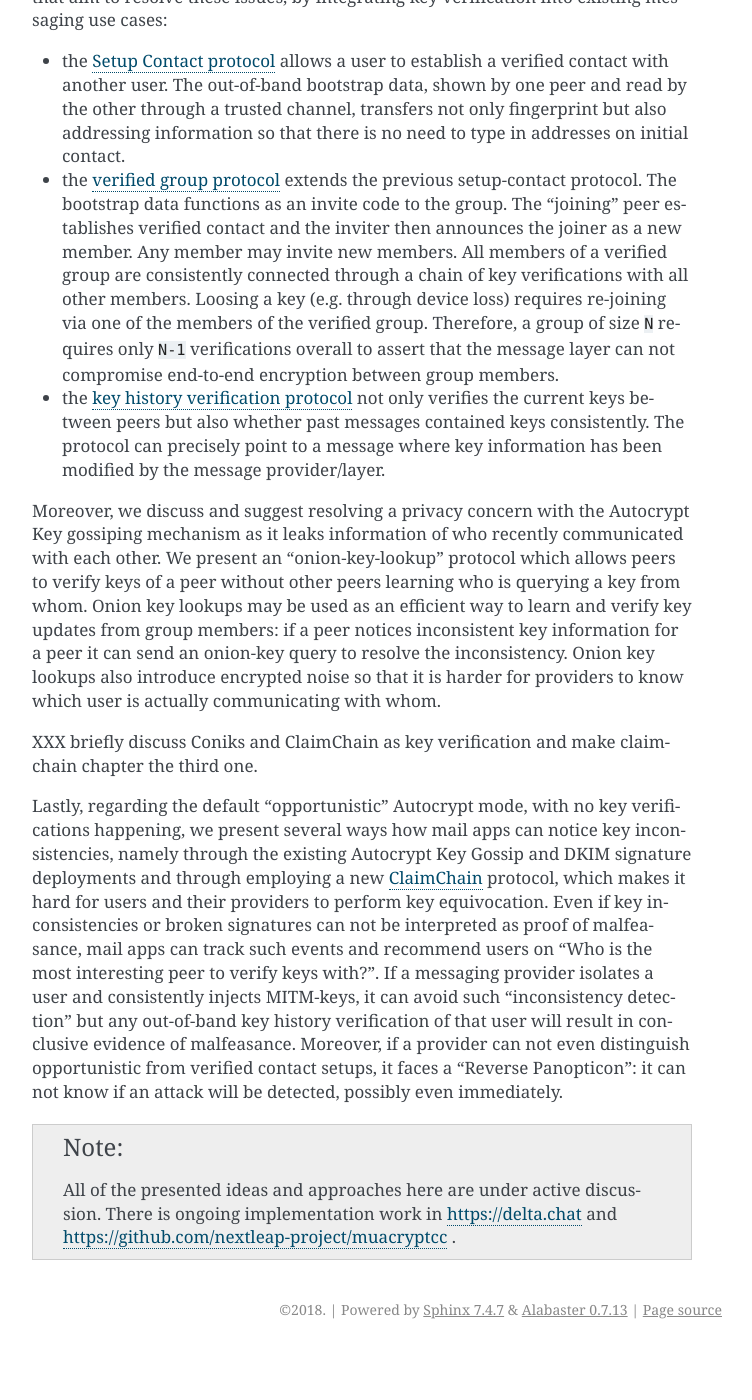
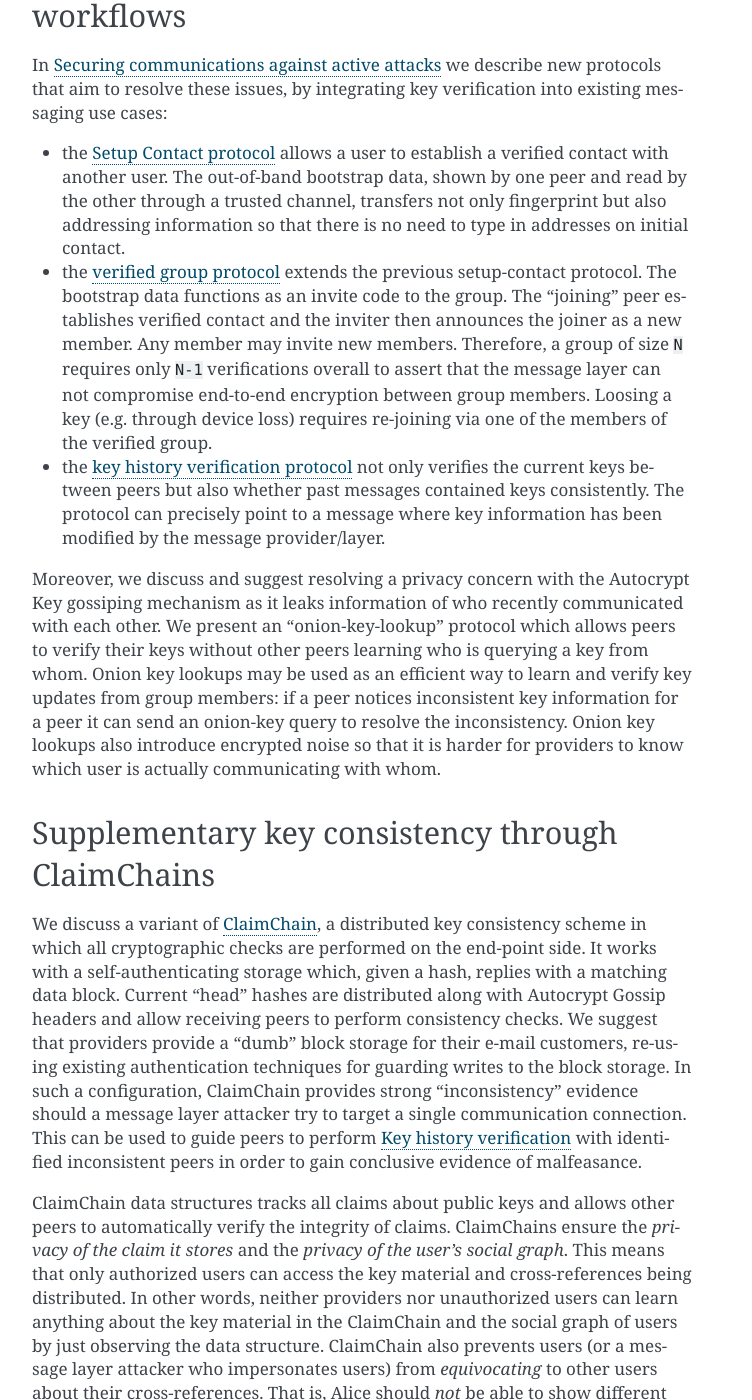
Before and after one commit to nextleap-project/countermitm, a Sphinx documentation site: the page built from source/summary.rst, in a window 1280 px wide and 1400 px high, scrolled down 1062 px. Shown: the whole window, without its empty margins (388-1140 px from the left). Built offline with Sphinx 7.4.7, drawn with Linux system fonts in a browser that asks for light colours; before the commit the page ends 2411 px from its top, so only the background shows below that; some of the changed text lies outside the part shown.

Commit message:
fix #28 -- put claimchain before gossip/dkim and streamline the document structure and some phrases.

```diff
--- a/source/index.rst
+++ b/source/index.rst
@@ -6,13 +6,11 @@
 Detecting and preventing active attacks against Autocrypt
 =========================================================
 
-(Abstract)
-
 .. toctree::
    :maxdepth: 2
 
    summary.rst
    new.rst
+   claimchains.rst
    gossip.rst
    dkim.rst
-   claimchains.rst
--- a/source/new.rst
+++ b/source/new.rst
@@ -1,3 +1,6 @@
+.. raw:: latex
+
+    \newpage
 
 Securing communications against active attacks
 ==============================================
--- a/source/summary.rst
+++ b/source/summary.rst
@@ -3,10 +3,8 @@
 
 We present and discuss new ways to prevent and detect active
 attacks against Autocrypt_. The Level 1 Autocrypt spec
-offers users single-click, opt-in encryption for e-mail apps.
-It eases group communications and
-introduces a way to setup encryption on multiple devices.
-However, Autocrypt Level 1 does not address or discuss active attacks
+offers users single-click, opt-in e-mail encryption but does
+not discuss active attacks
 from the message layer such as tampering
 with the Autocrypt header during e-mail message transport.
 This document presents research results from the NEXTLEAP EU project
@@ -16,15 +14,13 @@
 We only consider those active attacks in which the messaging layer (e.g.
 the e-mail provider, network router) is malfeasant and all peers are honest.
 The messaging layer is refered to as an "in-band", "untrusted" channel.
-Any defense against active attacks requires end-user key verification through
-trusted channels, i. e. peers verifying their respective keys in ways
+Any defense against active attacks usually requires end-user key verification
+or key authentication through trusted, "out-of-band" channels,
+i. e. peers verifying their respective keys in ways
 that can not be manipulated by the untrusted message layer.
 
-If a single entity relays both messages and keys (e.g. Autocrypt,
-Web Key Directory, Signal's keyserver) then users are vulnerable
-to active attacks from this entity, unless they perform
-bidirectional key verification through a trusted channel.
-We sometimes also refer to trusted channels as "out-of-band" channels.
+Problems of current key verification techniques
++++++++++++++++++++++++++++++++++++++++++++++++
 
 With existing e2e-encrypting messengers (Signal, Whatsapp, Threema etc.)
 users perform key verification by triggering two extra fingerprint validation workflows:
@@ -48,6 +44,10 @@
   from Machine-in-the-Middle (MITM) attacks, see for example
   `When Signal hits the Fan <https://eurousec.secuso.org/2016/presentations/WhenSignalHitsFan.pdf>`_.
 
+
+Integrating key verification with general workflows
++++++++++++++++++++++++++++++++++++++++++++++++++++
+
 In :doc:`new` we describe new protocols that aim to resolve these issues,
 by integrating key verification into existing messaging use cases:
 
@@ -62,13 +62,10 @@
   The bootstrap data functions as an invite code to the group.
   The "joining" peer establishes verified contact and the inviter
   then announces the joiner as a new member. Any member may invite new members.
-  All members of a verified group are consistently connected
-  through a chain of key verifications with all other members.
-  Loosing a key (e.g. through device loss) requires re-joining
-  via one of the members of the verified group.
   Therefore, a group of size ``N`` requires only ``N-1`` verifications
   overall to assert that the message layer can not compromise end-to-end
-  encryption between group members.
+  encryption between group members. Loosing a key (e.g. through device loss) requires re-joining
+  via one of the members of the verified group.
 
 - the :ref:`key history verification protocol <keyhistory-verification>`
   not only verifies the current keys between peers but also
@@ -79,22 +76,33 @@
 Moreover, we discuss and suggest resolving a privacy concern with the
 Autocrypt Key gossiping mechanism as it leaks information of who
 recently communicated with each other.
-We present an "onion-key-lookup" protocol which allows peers to verify keys of a peer without
-other peers learning who is querying a key from whom. Onion key lookups may
-be used as an efficient way to learn and verify key updates from group members:
+We present an "onion-key-lookup" protocol
+which allows peers to verify their keys without
+other peers learning who is querying a key from whom.
+Onion key lookups may be used as an efficient way
+to learn and verify key updates from group members:
 if a peer notices inconsistent key information for a peer it can send an onion-key query
 to resolve the inconsistency. Onion key lookups also introduce encrypted noise so that
 it is harder for providers to know which user is actually communicating with whom.
 
 
-XXX briefly discuss Coniks and ClaimChain as key verification and make claimchain chapter the third one.
+Supplementary key consistency through ClaimChains
++++++++++++++++++++++++++++++++++++++++++++++++++
 
-Lastly, regarding the default "opportunistic" Autocrypt mode,
-with no key verifications happening,
-we present several ways how mail apps can notice key inconsistencies,
-namely through the existing Autocrypt Key Gossip and DKIM signature deployments and
-through employing a new ClaimChain_ protocol,
-which makes it hard for users and their providers to perform key equivocation.
+We discuss a variant of ClaimChain_, a distributed key consistency scheme in which all cryptographic checks are performed on the end-point side. It works with a self-authenticating storage which, given a hash, replies with a matching data block.  Current "head" hashes are distributed along with Autocrypt Gossip headers and allow receiving peers to perform consistency checks. We suggest that providers provide a "dumb" block storage for their e-mail customers, re-using existing authentication techniques for guarding writes to the block storage.  In such a configuration, ClaimChain provides strong "inconsistency" evidence should a message layer attacker try to target a single communication connection. This can be used to guide peers to perform :ref:`keyhistory-verification` with identified inconsistent peers in order to gain conclusive
+evidence of malfeasance.
+
+ClaimChain data structures tracks all claims about public keys and allows other peers to automatically verify the integrity of claims. ClaimChains ensure the *privacy of the claim it stores* and the *privacy of the user's social graph*. This means that only authorized users can access the key material and cross-references being distributed. In other words, neither providers nor unauthorized users can learn anything about the key material in the ClaimChain and the social graph of users by just observing the data structure.
+ClaimChain also prevents users (or a message layer attacker who impersonates users) from *equivocating* to other users about their cross-references. That is, Alice should *not* be able to show different versions of a cross-reference of Bob's key to different users, i.e., she cannot show one version only to Carol and only the other to Donald. If such equivocation were possible, it would hinder the ability to resolve correct public keys.
+
+
+Detecting inconsistencies through Gossip and DKIM
++++++++++++++++++++++++++++++++++++++++++++++++++
+
+Even with current Autocrypt behaviour, without new key verification or
+key consistency schemes, we present several ways how mail apps can notice
+key inconsistencies, namely through the existing Autocrypt Key Gossip
+and DKIM signature deployments.
 Even if key inconsistencies or broken signatures can not be interpreted
 as proof of malfeasance, mail apps can track such events and recommend
 users on "Who is the most interesting peer to verify keys with?".
```
Also changed, not shown: source/dkim.rst (+2 -5 lines), source/gossip.rst (+5 -7 lines).
